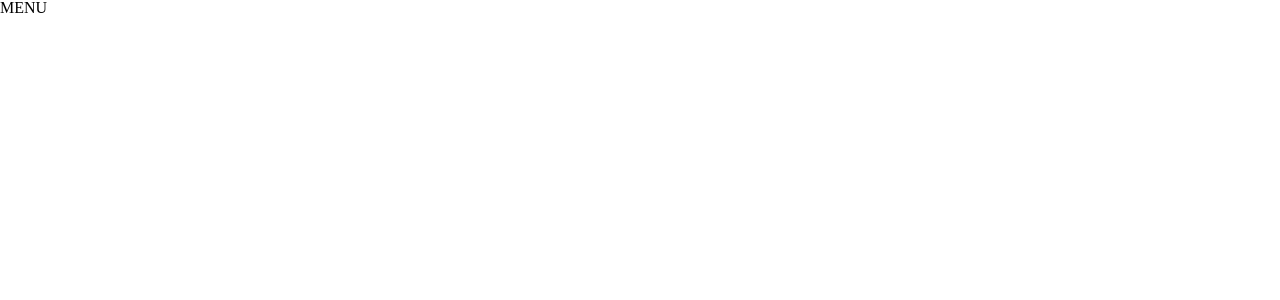
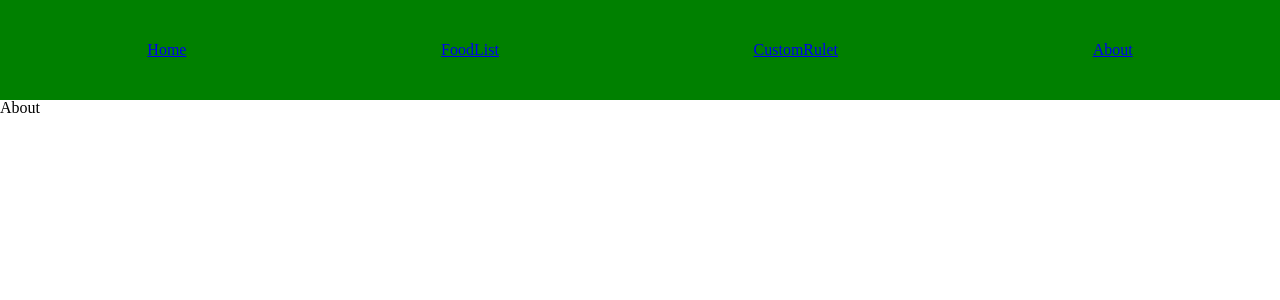
Before and after one commit to ketchup0211/what-should-we-eat, a React (Vite) app: page /about in a window 1280 px wide. Before the commit this address had no page. Shown: the top 300 px of the page. Built offline with nearby package versions, Linux system fonts and the light colour scheme.

Commit message:
[ADD] menubar link(routing)

```diff
--- a/src/App.jsx
+++ b/src/App.jsx
@@ -1,5 +1,8 @@
 import { BrowserRouter as Router, Routes, Route } from "react-router-dom";
 import Home from "./pages/Home";
+import FoodList from "./pages/FoodList";
+import CustomRulet from "./pages/CustomRulet";
+import About from "./pages/About";
 import MenuBar from "./components/MenuBar";
 
 function App() {
@@ -8,6 +11,9 @@ function App() {
       <MenuBar />
       <Routes>
         <Route path="/" element={<Home />} />
+        <Route path="/food-list" element={<FoodList />} />
+        <Route path="/custom-rulet" element={<CustomRulet />} />
+        <Route path="/about" element={<About />} />
       </Routes>
     </Router>
   );
--- a/src/components/MenuBar.jsx
+++ b/src/components/MenuBar.jsx
@@ -1,7 +1,31 @@
+import styled from "styled-components";
+import { Link } from "react-router-dom";
+
 export default function MenuBar() {
   return (
-    <div>
-      <h1>MENU</h1>
-    </div>
+    <Container>
+      <h1>
+        <Link to="/">Home</Link>
+      </h1>
+      <h1>
+        <Link to="/food-list">FoodList</Link>
+      </h1>
+      <h1>
+        <Link to="/custom-rulet">CustomRulet</Link>
+      </h1>
+      <h1>
+        <Link to="/about">About</Link>
+      </h1>
+    </Container>
   );
 }
+
+const Container = styled.div`
+  background-color: green;
+  height: 60px;
+  display: flex;
+  flex-direction: row;
+  justify-content: space-around;
+  align-items: center;
+  padding: 20px;
+`;
--- a/src/pages/About.jsx
+++ b/src/pages/About.jsx
@@ -0,0 +1,3 @@
+export default function About() {
+  return <h1>About</h1>;
+}
--- a/src/pages/CustomRulet.jsx
+++ b/src/pages/CustomRulet.jsx
@@ -0,0 +1,3 @@
+export default function CustomRulet() {
+  return <h1>CustomRulet</h1>;
+}
--- a/src/pages/FoodList.jsx
+++ b/src/pages/FoodList.jsx
@@ -0,0 +1,3 @@
+export default function FoodList() {
+  return <h1>FoodList</h1>;
+}
```
